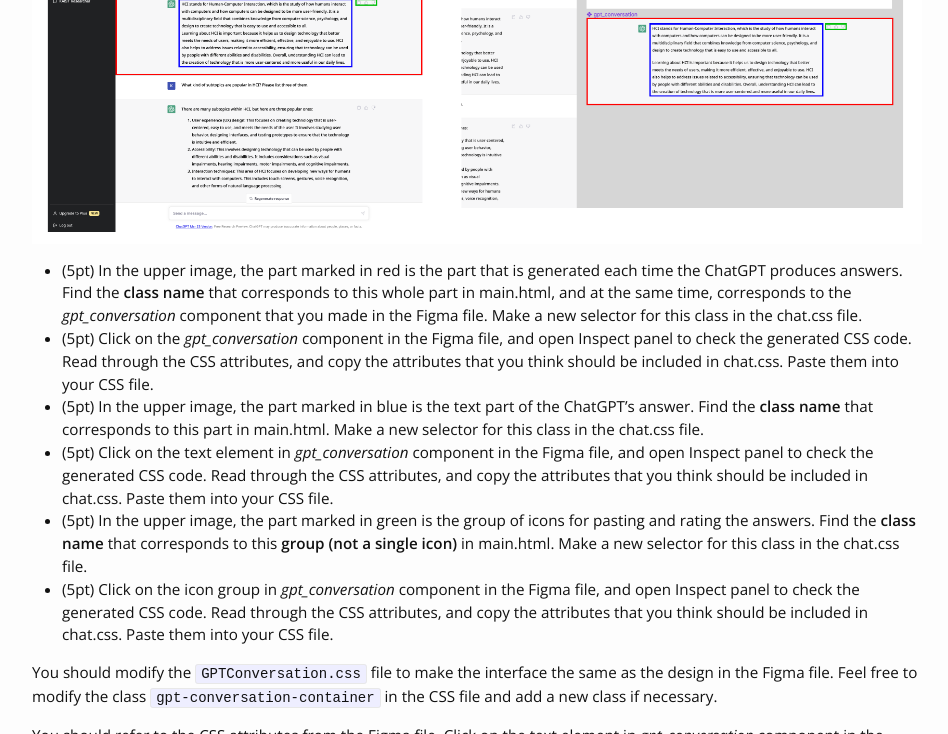
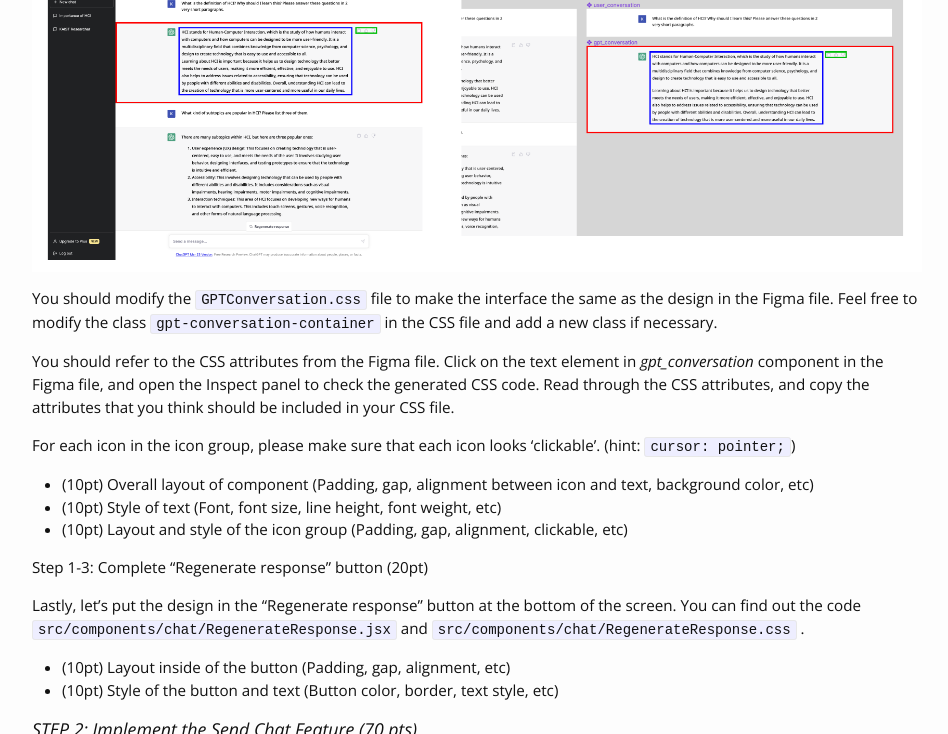
Before and after one commit to cstl-kaist/cs374-2025-spring, a Jekyll site: the page built from _assignments/homework03.md, in a window 1280 px wide and 900 px high, scrolled down 4731 px, cut to the strip 0-734 px from the top of the window. Shown: the whole strip, without its empty margins (163-1111 px from the left). Built offline with Jekyll 4.4.1, drawn with Linux system fonts in a browser that asks for light colours; nearby versions of some CDN libraries; some of the changed text lies outside the part shown.

Commit message:
Updated error

```diff
--- a/_assignments/homework03.md
+++ b/_assignments/homework03.md
@@ -28,7 +28,7 @@ This homework is designed only in the scope of basic web programming with given
 To help you get started, we have compiled a list of recommended tutorials and materials :
 
 - From previous years' courses
-  - [Tutorial \#1 \- HTML and CSS](https://youtu.be/fimSP0ZU4O8) ([PDF, Code](https://www.kixlab.org/courses/cs374-spring-2021/assets/tutorials/tutorial1.pdf))
+  - [Tutorial \#1 \- HTML and CSS](https://youtu.be/fimSP0ZU4O8) ([PDF | Code](https://www.kixlab.org/courses/cs374-spring-2021/assets/tutorials/tutorial1.pdf))
   - [Tutorial \#2 \- JavaScript](https://www.youtube.com/watch?v=SCpvAnAVF28&feature=youtu.be) ([PDF](https://www.kixlab.org/courses/cs374-spring-2021/assets/tutorials/tutorial2.pdf) | [JS Code](http://codepen.io/hgshin/pen/xqrgLg) | [jQuery Code](http://codepen.io/hgshin/pen/vxZgeR))
 - (1 hour) [HTML Tutorial for Beginners: HTML Crash Course](https://www.youtube.com/watch?v=qz0aGYrrlhU)
 - (1 hour) [CSS Full Course for free 🎨 (2023)](https://www.youtube.com/watch?v=wRNinF7YQqQ)
@@ -107,13 +107,6 @@ Let’s complete the design for ChatGPT’s chats as well.
 Just like what you have done in step 1-2, write CSS codes for the (1) entire chat component (red), (2) text (blue), and (3) icon group (green).
 
 ![step1-3](/_images/hw3_imgs/step1-3.png)
-
-- (5pt) In the upper image, the part marked in red is the part that is generated each time the ChatGPT produces answers. Find the **class name** that corresponds to this whole part in main.html, and at the same time, corresponds to the _gpt_conversation_ component that you made in the Figma file. Make a new selector for this class in the chat.css file.
-- (5pt) Click on the _gpt_conversation_ component in the Figma file, and open Inspect panel to check the generated CSS code. Read through the CSS attributes, and copy the attributes that you think should be included in chat.css. Paste them into your CSS file.
-- (5pt) In the upper image, the part marked in blue is the text part of the ChatGPT’s answer. Find the **class name** that corresponds to this part in main.html. Make a new selector for this class in the chat.css file.
-- (5pt) Click on the text element in _gpt_conversation_ component in the Figma file, and open Inspect panel to check the generated CSS code. Read through the CSS attributes, and copy the attributes that you think should be included in chat.css. Paste them into your CSS file.
-- (5pt) In the upper image, the part marked in green is the group of icons for pasting and rating the answers. Find the **class name** that corresponds to this **group (not a single icon)** in main.html. Make a new selector for this class in the chat.css file.
-- (5pt) Click on the icon group in _gpt_conversation_ component in the Figma file, and open Inspect panel to check the generated CSS code. Read through the CSS attributes, and copy the attributes that you think should be included in chat.css. Paste them into your CSS file.
 
 You should modify the `GPTConversation.css` file to make the interface the same as the design in the Figma file. Feel free to modify the class `gpt-conversation-container` in the CSS file and add a new class if necessary.
 
```
